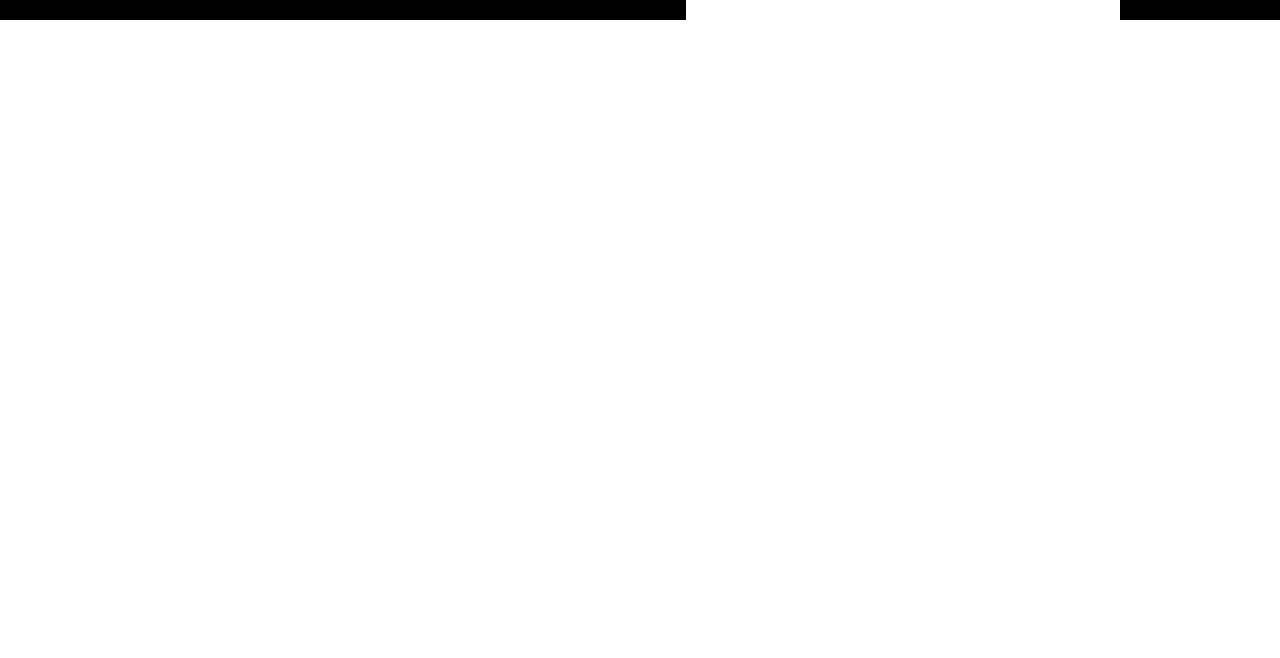
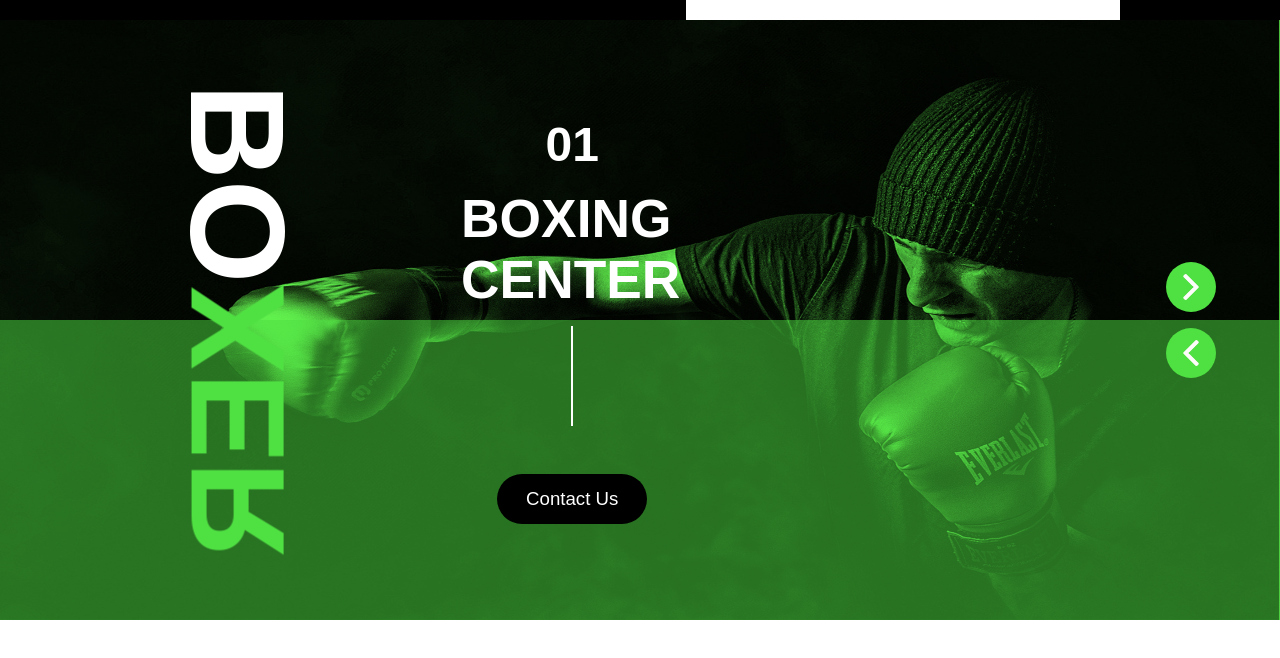
Before and after one commit to PedroLucaV/SIMULADO02, a plain HTML site: page index.html in a window 1280 px wide. Shown: the part 96-754 px from the top of the page. Drawn offline with Linux system fonts and the light colour scheme.

Commit message:
feat: hero created

```diff
--- a/index.html
+++ b/index.html
@@ -28,5 +28,32 @@
             </nav>
         </div>
     </header>
+    <main>
+        <section class="hero">
+            <div class="image-hero-carousel">
+                <img src="./anexos/hero-bg.jpg" alt="">
+            </div>
+            <div class="fade-green"></div>
+                <div class="hero-content">
+                    <div class="text-content-hero">
+                        <h1>BO<span>XER</span></h1>
+                        <article class="hero-article">
+                            <div class="text-cont">
+                                <p class="number">01</p>
+                                <p class="text">BOXING CENTER</p>
+                                <div class="line"></div>
+                            </div>
+                            <button class="btn-contact">Contact Us</button>
+                        </article>
+                    </div>
+                    <div class="carousel-container">
+                        <div class="carousel-buttons">
+                            <div class="carousel-btn"><img src="./anexos/next.png" alt=""></div>
+                            <div class="carousel-btn"><img src="./anexos/prev.png" alt=""></div>
+                        </div>
+                    </div>
+                </div>
+        </section>
+    </main>
 </body>
 </html>
--- a/style.css
+++ b/style.css
@@ -1,5 +1,6 @@
 :root{
     --verde: #3FD278;
+    --verde-claro: #4fe042;
     --branco: #FFFFFF;
     --preto: #000000;
 }
@@ -73,3 +74,128 @@ header>.logo-container{
     gap: 3rem;
     background-color: var(--branco);
 }
+
+.hero{
+    width: 100%;
+    position: relative;
+    height: 600px;
+}
+
+.image-hero-carousel{
+    position: absolute;
+}
+
+.image-hero-carousel>img{
+    width: 100vw;
+    height: 100%;
+    min-height: 600px;
+    max-height: 600px;
+}
+
+.fade-green{
+    position: absolute;
+    bottom: 0;
+    width: 100%;
+    height: 50%;
+    background-color: var(--verde-claro);
+    opacity: 50%;
+}
+
+.hero-content{
+    width: 100%;
+    height: 100%;
+    display: flex;
+}
+
+.text-content-hero{
+    height: 100%;
+    width: 50%;
+    display: flex;
+    align-items: center;
+    gap: 1rem;
+}
+
+h1{
+    color: white;
+    display: flex;
+    transform: rotateZ(90deg);
+    font-size: 100pt;
+}
+h1>span{
+    display: block;
+    color: var(--verde-claro);
+    transform: rotateX(180deg);
+}
+
+.hero-article{
+    position: absolute;
+    left: 350px;
+    width: fit-content;
+    font-weight: 700;
+    color: white;
+    display: flex;
+    flex-direction: column;
+    align-items: center;
+    justify-content: center;
+    gap: 3rem;
+}
+
+.hero-article>.text-cont{
+    display: flex;
+    flex-direction: column;
+    gap: 1rem;
+    justify-content: center;
+    align-items: center;
+}
+.hero-article>.text-cont>.number{
+    font-size: 36pt;
+}
+
+.hero-article>.text-cont>.text{
+    font-size: 40pt;
+    max-width: 50%;
+}
+
+.hero-article>.text-cont>.line{
+    width: 2px;
+    height: 100px;
+    background-color: var(--branco);
+}
+
+.btn-contact{
+    width: 150px;
+    height: 50px;
+    border: none;
+    border-radius: 50px;
+    font-size: 14pt;
+    font-weight: 500;
+    background-color: var(--preto);
+    color: white;
+}
+
+.carousel-container{
+    width: 50%;
+    display: flex;
+    height: 100%;
+    position: relative;
+    align-items: center;
+    justify-content: flex-end;
+}
+
+.carousel-buttons{
+    display: flex;
+    gap: 1rem;
+    flex-direction: column;
+    margin-right: 4rem;
+}
+
+.carousel-btn{
+    width: 50px;
+    height: 50px;
+    border-radius: 100%;
+    display: flex;
+    align-items: center;
+    justify-content: center;
+    background-color: var(--verde-claro);
+    cursor: pointer;
+}
```
